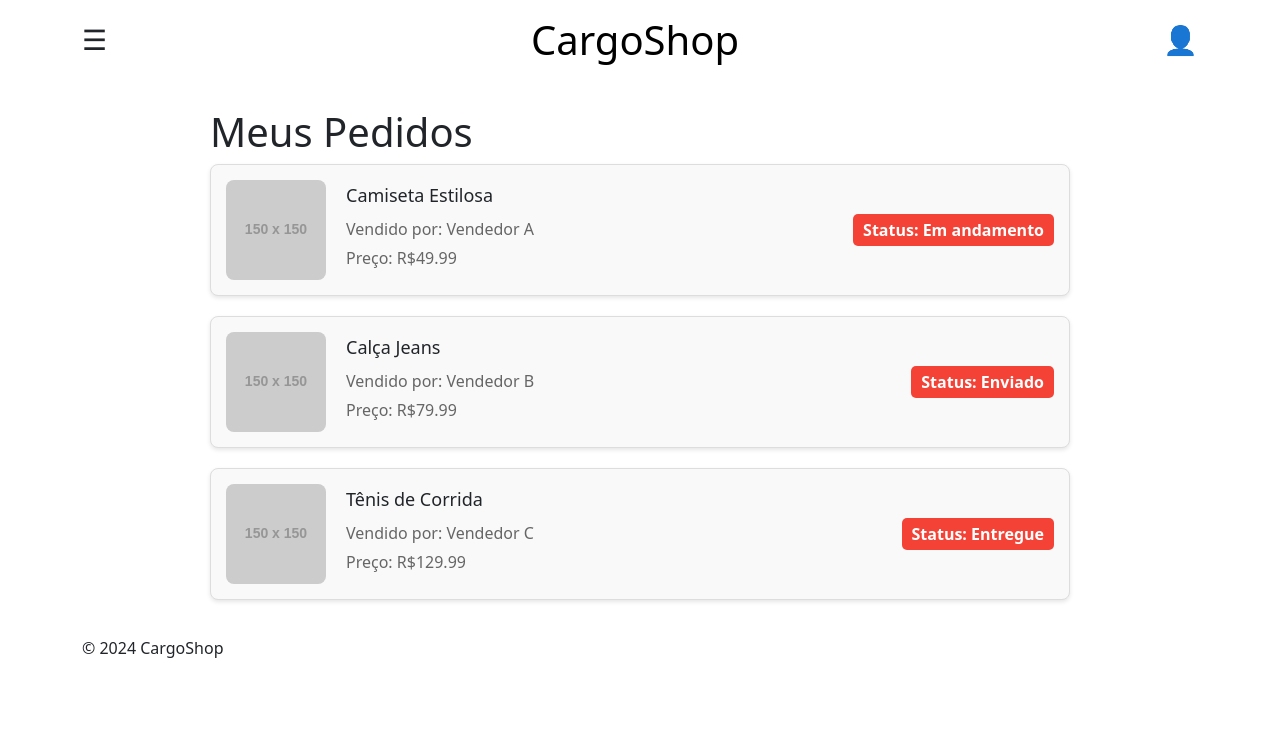
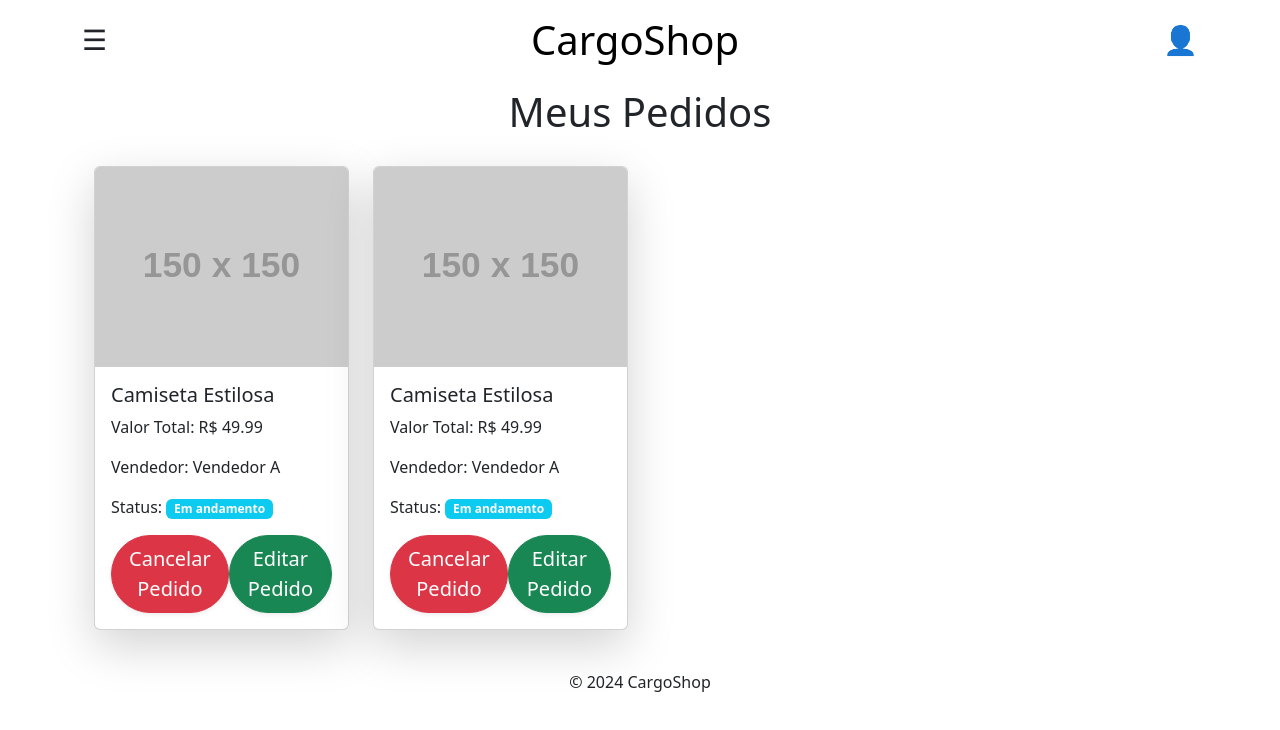
Before and after one commit to J-cavadinha/PSW-Cargoshop, a React (Create React App) app in the folder CargoShop/: page /Pedidos in a window 1280 px wide. Shown: the top 730 px of the page. Built offline with nearby package versions, Linux system fonts and the light colour scheme.

Commit message:
Atualização Pedidos

```diff
--- a/CargoShop/src/App.js
+++ b/CargoShop/src/App.js
@@ -16,6 +16,7 @@ import { store } from './store';
 import MyProducts from './user/MyProducts';
 import ProductForm from './user/AddProduct';
 import Pedidos from './Pedidos/Pedidos';
+
 
 const App = () => {
 
@@ -42,11 +43,12 @@ return (
         <Route path="/meusprodutos" element={<MyProducts/>}></Route>
         <Route path="/vender" element={<ProductForm/>}></Route>
         <Route path="/vender/:id" element={<ProductForm/>}></Route>
+        <Route path="/Pedidos" element={<Pedidos/>}></Route>
         <Route exact path="/" component={<UserMain/>}></Route>
-        <Route path="/Pedidos" element={<Pedidos/>}></Route>
+
 
       </Routes>
-      <footer className="py-3">&copy; 2024 CargoShop</footer>
+      <footer className="py-3 text-center">&copy; 2024 CargoShop </footer>
     </div>
   </body>
 </BrowserRouter>
--- /dev/null
+++ b/CargoShop/src/Pedidos/PedidoSlice.js
@@ -0,0 +1,44 @@
+import { createSlice } from '@reduxjs/toolkit';
+
+const initialPedidos = [
+  {
+    id: 1,
+    name: 'Camiseta Estilosa',
+    NomeVendedor: 'Vendedor A',
+    price: 49.99,
+    image: 'https://via.placeholder.com/150',
+    status: 'Em andamento',
+  },
+  {
+    id: 2,
+    name: 'Camiseta Estilosa',
+    NomeVendedor: 'Vendedor A',
+    price: 49.99,
+    image: 'https://via.placeholder.com/150',
+    status: 'Em andamento',
+  },
+];
+
+const pedidosSlice = createSlice({
+  name: 'pedidos',
+  initialState: initialPedidos,
+  reducers: {
+    addPedidos(state, action) {
+      const id = state.map((p) => p.id).reduce((x, y) => Math.max(x, y), 0) + 1;
+      action.payload.id = id;
+      state.push(action.payload);
+    },
+    updatePedidos(state, action) {
+      const { id, updatedPedidos } = action.payload;
+      const index = state.findIndex((pedido) => pedido.id === id);
+      state[index] = updatedPedidos;
+    },
+    removePedidos(state, action) {
+      return state.filter((pedido) => pedido.id !== action.payload);
+    },
+  },
+});
+
+export const { addPedidos, updatePedidos, removePedidos } = pedidosSlice.actions;
+
+export default pedidosSlice.reducer;
--- a/CargoShop/src/Pedidos/Pedidos.js
+++ b/CargoShop/src/Pedidos/Pedidos.js
@@ -1,57 +1,34 @@
 import React from 'react';
-import './stylePed.css';
+import { useSelector, useDispatch } from 'react-redux';
+import PedidosCard from "./PedidosCard";
+import { removePedidos } from './PedidoSlice';
 
+export default function Pedidos() {
 
-const pedidos = [
-    {
-      id: 1,
-      nomeProduto: 'Camiseta Estilosa',
-      nomeVendedor: 'Vendedor A',
-      precoProduto: 49.99,
-      imagemProduto: 'https://via.placeholder.com/150',
-      status: 'Em andamento',
-    },
-    {
-      id: 2,
-      nomeProduto: 'Calça Jeans',
-      nomeVendedor: 'Vendedor B',
-      precoProduto: 79.99,
-      imagemProduto: 'https://via.placeholder.com/150',
-      status: 'Enviado',
-    },
-    {
-      id: 3,
-      nomeProduto: 'Tênis de Corrida',
-      nomeVendedor: 'Vendedor C',
-      precoProduto: 129.99,
-      imagemProduto: 'https://via.placeholder.com/150',
-      status: 'Entregue',
-    },
-  ];
+  const pedidos = useSelector(state => state.pedidos);
+  const dispatch = useDispatch();
 
-  export default function Pedidos(){
-    return (
-      <div className="pedidos-container">
-        <h1>Meus Pedidos</h1>
-        <div className="pedidos-lista">
-          {pedidos.map((pedido) => (
-            <div key={pedido.id} className="pedido-item">
-              <img
-                src={pedido.imagemProduto}
-                alt={pedido.nomeProduto}
-                className="produto-imagem"
-              />
-              <div className="pedido-info">
-                <h3>{pedido.nomeProduto}</h3>
-                <p>Vendido por: {pedido.nomeVendedor}</p>
-                <p>Preço: R${pedido.precoProduto.toFixed(2)}</p>
-              </div>
-              <div className="pedido-status">
-                <span>Status: {pedido.status}</span>
-              </div>
-            </div>
-          ))}
-        </div>
+  const handleDelete = (id) => {
+    dispatch(removePedidos(id));
+  };
+
+  if (pedidos.length === 0) {
+    return <h2 style={{ textAlign: 'center' , marginBottom: '30px'}}>Nenhum pedido encontrado.</h2>;
+  };
+
+  return (
+
+    <div className="container">
+      <h1 style={{ textAlign: 'center', marginBottom: '30px' }}>Meus Pedidos</h1>
+      <div className="row g-4">
+        {pedidos.map(pedido => (
+          <PedidosCard
+            key={pedido.id}
+            pedido={pedido}
+            onDelete={handleDelete}
+          />
+        ))}
       </div>
-    );
-  };
+    </div>
+  );
+}
--- /dev/null
+++ b/CargoShop/src/Pedidos/PedidosCard.js
@@ -0,0 +1,95 @@
+import {React, useState } from 'react';
+import { useDispatch } from 'react-redux';
+import { removePedidos, updatePedidos } from './PedidoSlice';
+
+
+export default function PedidosCard({ pedido }) {
+    const dispatch = useDispatch();
+
+    const [showCancelModal, setShowCancelModal] = useState(false);
+    //const [showEditModal, setShowEditModal] = useState(false);
+    //const [notificacao, setNotificacao] = useState('');
+
+    // Exibir o modal de cancelamento
+  const handleCancelClick = () => {
+    setShowCancelModal(true);
+  };
+
+  // Confirmar o cancelamento da pechincha
+  const handleConfirmCancel = () => {
+    dispatch(removePedidos(pedido.id));
+    setShowCancelModal(false);
+  };
+
+  // Fechar o modal de cancelamento
+  const handleCloseCancelModal = () => {
+    setShowCancelModal(false);
+  };
+  return (
+    <div className="col-12 col-sm-6 col-md-4 col-lg-3 mb-4">
+      <div className="card pechincha shadow-lg" style={{ position: 'relative' }}>
+        <img
+          src={pedido.image}
+          className="card-img-top"
+          alt={pedido.name}
+          style={{
+            objectFit: 'cover',
+            height: '200px',
+            width: '100%',
+          }}
+        />
+        <div className="card-body">
+          <h5 className="card-title">{pedido.name}</h5>
+          <div className="d-flex justify-content-between mb-3">
+            <p className="card-text">Valor Total: R$ {pedido.price}</p>
+          </div>
+          <p className="card-text">Vendedor: {pedido.NomeVendedor}</p>
+          <div className="mb-3">
+            <p className="card-text">
+              Status: <span className="badge bg-info">{pedido.status}</span>
+            </p>
+          </div>
+          <div className="d-flex justify-content-between">
+            <button
+              className="btn btn-danger btn-lg w-45 rounded-pill shadow-sm hover-shadow"
+              onClick={handleCancelClick}
+            >
+              Cancelar Pedido
+            </button>
+            <button
+              className="btn btn-success btn-lg w-45 rounded-pill shadow-sm hover-shadow"
+              onClick={() => alert('Editar Pedido')}
+            >
+              Editar Pedido
+            </button>
+          </div>
+        </div>
+      </div>
+
+      {/* Modal de Cancelamento */}
+      {showCancelModal && (
+        <div className="modal show" tabIndex="-1" style={{ display: 'block' }}>
+          <div className="modal-dialog">
+            <div className="modal-content">
+              <div className="modal-header">
+                <h5 className="modal-title">Confirmar Cancelamento</h5>
+                <button type="button" className="btn-close" onClick={handleCloseCancelModal}></button>
+              </div>
+              <div className="modal-body">
+                <p>Tem certeza que deseja cancelar este pedido?</p>
+              </div>
+              <div className="modal-footer">
+                <button className="btn btn-danger" onClick={handleConfirmCancel}>
+                  Confirmar
+                </button>
+                <button className="btn btn-secondary" onClick={handleCloseCancelModal}>
+                  Cancelar
+                </button>
+              </div>
+            </div>
+          </div>
+        </div>
+      )}
+    </div>
+  );
+}
--- a/CargoShop/src/Pedidos/stylePed.css
+++ /dev/null
@@ -1,69 +0,0 @@
-.pedidos-container {
-    max-width: 900px;
-    margin: 0 auto;
-    padding: 20px;
-  }
-
-  .pedidos-lista {
-    display: flex;
-    flex-direction: column;
-    gap: 20px;
-  }
-
-  .pedido-item {
-    display: flex;
-    align-items: center;
-    border: 1px solid #ddd;
-    border-radius: 8px;
-    padding: 15px;
-    background-color: #f9f9f9;
-    box-shadow: 0 2px 4px rgba(0, 0, 0, 0.1);
-  }
-
-  .produto-imagem {
-    width: 100px;
-    height: 100px;
-    object-fit: cover;
-    margin-right: 20px;
-    border-radius: 8px;
-  }
-
-  .pedido-info {
-    flex-grow: 1;
-  }
-
-  .pedido-info h3 {
-    margin: 0 0 10px 0;
-    font-size: 18px;
-  }
-
-  .pedido-info p {
-    margin: 5px 0;
-    color: #666;
-  }
-
-  .pedido-status {
-    font-weight: bold;
-    color: #333;
-  }
-
-  .pedido-status span {
-    padding: 5px 10px;
-    border-radius: 5px;
-    background-color: #e0e0e0;
-  }
-
-  .pedido-status span {
-    background-color: #4caf50;
-    color: white;
-  }
-
-  .pedido-status span {
-    background-color: #ff9800;
-    color: white;
-  }
-
-  .pedido-status span {
-    background-color: #f44336;
-    color: white;
-  }
--- a/CargoShop/src/purchase/ProductDetails.js
+++ b/CargoShop/src/purchase/ProductDetails.js
@@ -2,6 +2,7 @@ import { useLocation } from "react-router-dom";
 import { useState } from "react";
 import { useDispatch } from "react-redux";
 import { addPechincha } from "../slices/PechinchaSlice";
+import { addPedidos } from "../Pedidos/PedidoSlice";
 
 export default function ProductDetails() {
     const location = useLocation();
@@ -26,6 +27,21 @@ export default function ProductDetails() {
       dispatch(addPechincha(novaPechincha));
 
       const message = `Você ofereceu R$${pechinchaValue.toFixed(2)} de pechincha! Pechincha adicionada às suas pechinchas!`;
+      setNotificacao(message);
+    };
+
+    const ConfirmarPedido = () => {
+      const novoPedido = {
+        id: 0,
+        name: product.name,
+        price: product.price,
+        image: product.image ,
+        NomeVendedor : product.seller,
+        status: 'Em andamento',
+      };
+      dispatch(addPedidos(novoPedido));
+
+      const message = `O pedido foi adicionado!`;
       setNotificacao(message);
     };
 
@@ -86,9 +102,10 @@ export default function ProductDetails() {
               {notificacao}
             </div>
 
-            <button className="btn btn-primary btn-lg mt-4 w-100">
+            <button className="btn btn-primary btn-lg mt-4 w-100" onClick={ConfirmarPedido} >
               Finalizar pedido
             </button>
+
           </div>
         </div>
       );
--- a/CargoShop/src/store.js
+++ b/CargoShop/src/store.js
@@ -1,10 +1,12 @@
 import { configureStore } from "@reduxjs/toolkit";
 import productsReducer from './slices/ProductsSlice';
 import pechinchaReducer from './slices/PechinchaSlice';
+import pedidosReducer from './Pedidos/PedidoSlice';
 
 export const store = configureStore({
   reducer: {
-    products: productsReducer,  // Reducer para gerenciar o estado de produtos
-    pechinchas: pechinchaReducer,  // Reducer para gerenciar o estado de pechinchas
-  },
+    products: productsReducer,
+    pechinchas: pechinchaReducer,
+    pedidos: pedidosReducer,
+  }
 });
--- a/CargoShop/src/user/Pechincha.js
+++ b/CargoShop/src/user/Pechincha.js
@@ -6,9 +6,7 @@ import { removePechincha } from '../slices/PechinchaSlice';
 export default function Pechincha() {
 
   const pechinchas = useSelector(state => state.pechinchas);
-
   const dispatch = useDispatch();
-
 
   const handleDelete = (id) => {
     dispatch(removePechincha(id));
--- a/CargoShop/src/user/PerfilPage.js
+++ b/CargoShop/src/user/PerfilPage.js
@@ -14,28 +14,29 @@ function PerfilPage() {
         <button className="btn btn-danger" style={styles.button}>Suas Pechinchas!</button>
       </Link>
 
-      <button onClick={Pedidos} className="btn btn-warning" style={styles.button}><Link to={`../Pedidos`}style={styles.button}>Seus Pedidos!</Link></button>
+      <Link to={"../Pedidos"} style={{textDecoration: 'none'}}>
+      <button onClick={Pedidos} className="btn btn-warning" style={styles.button}>Seus Pedidos!</button>
+      </Link>
 
     </div>
   );
 }
 
-// Estilos para centralizar o conteúdo e o botão
 const styles = {
   container: {
     display: 'flex',
     flexDirection: 'column',
-    justifyContent: 'flex-start',  // Alinha os itens no topo da tela
-    alignItems: 'center',          // Centraliza horizontalmente
-    height: '100vh',               // Ocupa toda a altura da tela
-    paddingTop: '20px',            // Adiciona um pequeno espaço acima do conteúdo
+    justifyContent: 'flex-start',
+    alignItems: 'center',
+    height: '100vh',
+    paddingTop: '20px',
   },
   button: {
     fontSize: '1.5rem',
     padding: '1rem 2rem',
-    marginTop: '100px',
+    marginTop: '50px',
     textDecoration: "none",
-    color: "#000000"             // Pequeno espaçamento abaixo do título
+    color: "#000000"
   },
 };
 
```
Also changed, not shown: CargoShop/src/main/ProductCard.js (line endings or trailing spaces).
